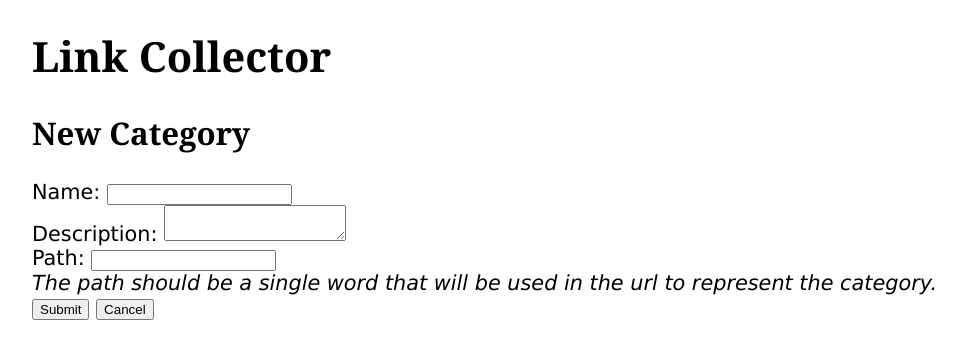
After one commit to kellim/link-collector, a Flask app: template templates/categorynew.html in a window 1280 px wide. The commit adds this page. Shown: the top 359 px of the page, without its empty margins (128-1094 px from the left). Run offline with Flask 2, Linux system fonts and the light colour scheme; the template is opened without the code that fills it, so the values that code supplies are empty.

Commit message:
Add ability to create new category

```diff
--- a/app.py
+++ b/app.py
@@ -163,6 +163,26 @@ def delete_category(collection, category):
     else:
         return render_template('categorydelete.html', collection=selected_coll, category=selected_cat, links=links)
 
+
+@app.route('/links/<collection>/category/new', methods=['GET', 'POST'])
+def new_category(collection):
+    selected_coll = session.query(Collection).filter_by(path=collection).one()
+    if request.method == 'POST':
+        new_cat= Category(name = request.form['cat-name'],
+                              description = request.form['cat-desc'],
+                              path = request.form['cat-path'].lower(),
+                              coll_id = selected_coll.coll_id)
+        if 'cancel-btn' in request.form:
+            flash('Adding new Category cancelled!')
+        else:
+            session.add(new_cat)
+            session.commit()
+            flash("New category created!")
+        return redirect(url_for('show_category_links', collection=collection, category=new_cat.path))
+    else:
+        return render_template('categorynew.html', collection=collection)
+
+
 @app.route('/links/<collection>/<category>/<link>/edit/')
 def edit_link(collection, category, link):
     """Edit a Link"""
--- /dev/null
+++ b/templates/categorynew.html
@@ -0,0 +1,14 @@
+{% extends "base.html" %}
+{% block content %}
+  <h2>New Category</h2>
+  <div class="edit">
+        <form action="{{ url_for('new_category', collection=collection) }}" method="POST">
+            <label>Name: <input type="text" name="cat-name"></label><br>
+            <label>Description: <textarea name="cat-desc"></textarea><br>
+            <label>Path: <input type="text" name="cat-path"></label><br>
+            <span class="explanation">The path should be a single word that will be used in the url to represent the category.</span>
+            <input type="submit" name="submit-btn" value = "Submit">
+            <input type="submit" name="cancel-btn" value = "Cancel">
+        </form>
+    </div>
+{% endblock %}
```
Also changed, not shown: templates/links.html (+8 -2 lines).
